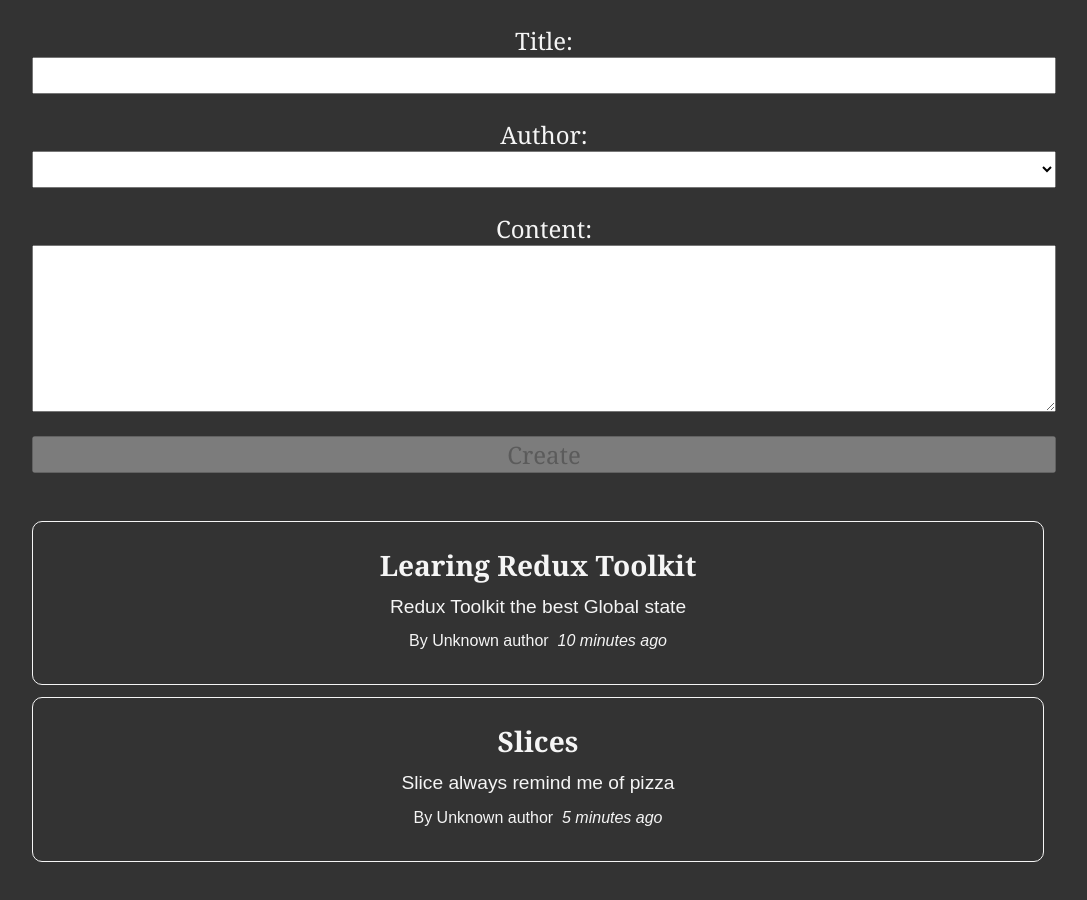
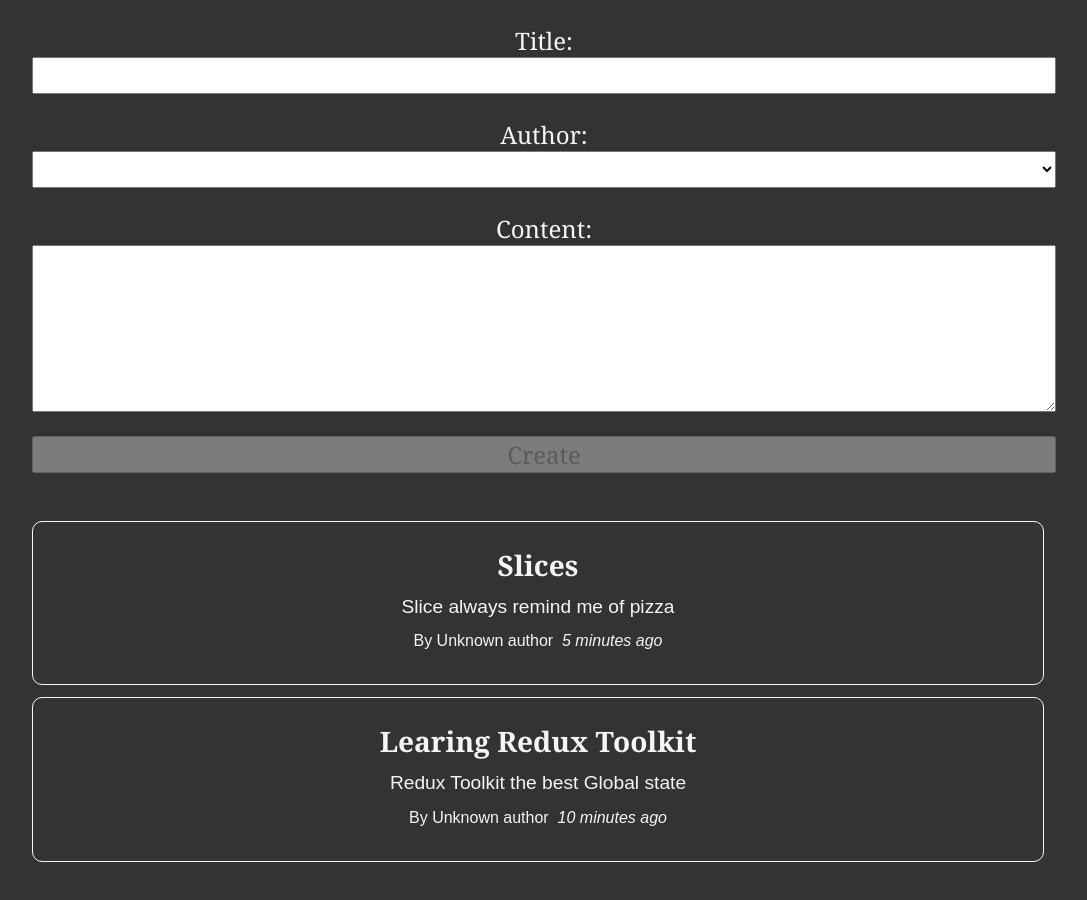
Before and after one commit to Guilherme-so/Redux-toolkit, a React (Create React App) app: page / in a window 1280 px wide. Shown: the top 900 px of the page, without its empty margins (96-1183 px from the left). Built offline with nearby package versions, Linux system fonts and the light colour scheme.

Commit message:
function to show the newest posts first

```diff
--- a/src/components/Posts.js
+++ b/src/components/Posts.js
@@ -6,17 +6,18 @@
 
 function Posts() {
   const posts = useSelector(getAllPosts);
-  console.log(posts)
+
+  const showRecentsPostsFirst = posts.slice().sort((a, b) => b.date.localeCompare(a.date));
 
   return (
     <section>
-      {posts.map((post) => (
+      {showRecentsPostsFirst.map((post) => (
         <article key={post.id}>
           <h3>{post.title}</h3>
           <p>{post.content.substring(0, 100)}</p>
           <p className="postCredit">
-          <User authorId={post.authorId} />
-          <TimeAgo timestamp={post.date}/>
+            <User authorId={post.authorId} />
+            <TimeAgo timestamp={post.date} />
           </p>
         </article>
       ))}
```
